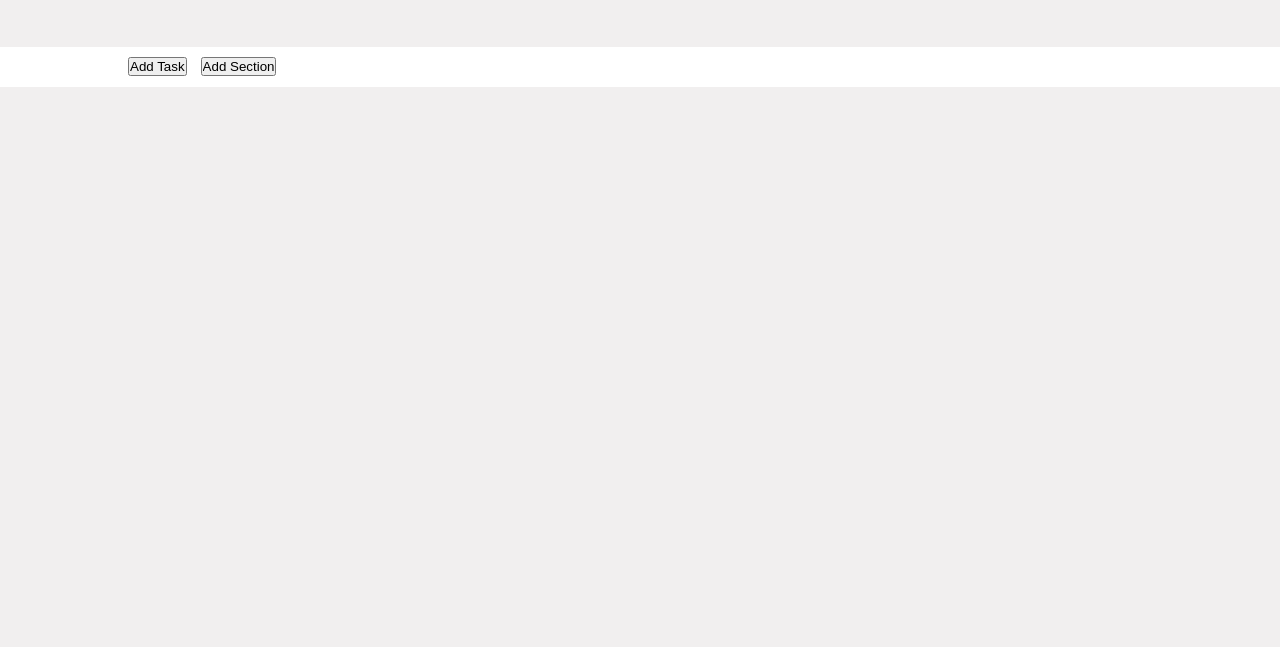
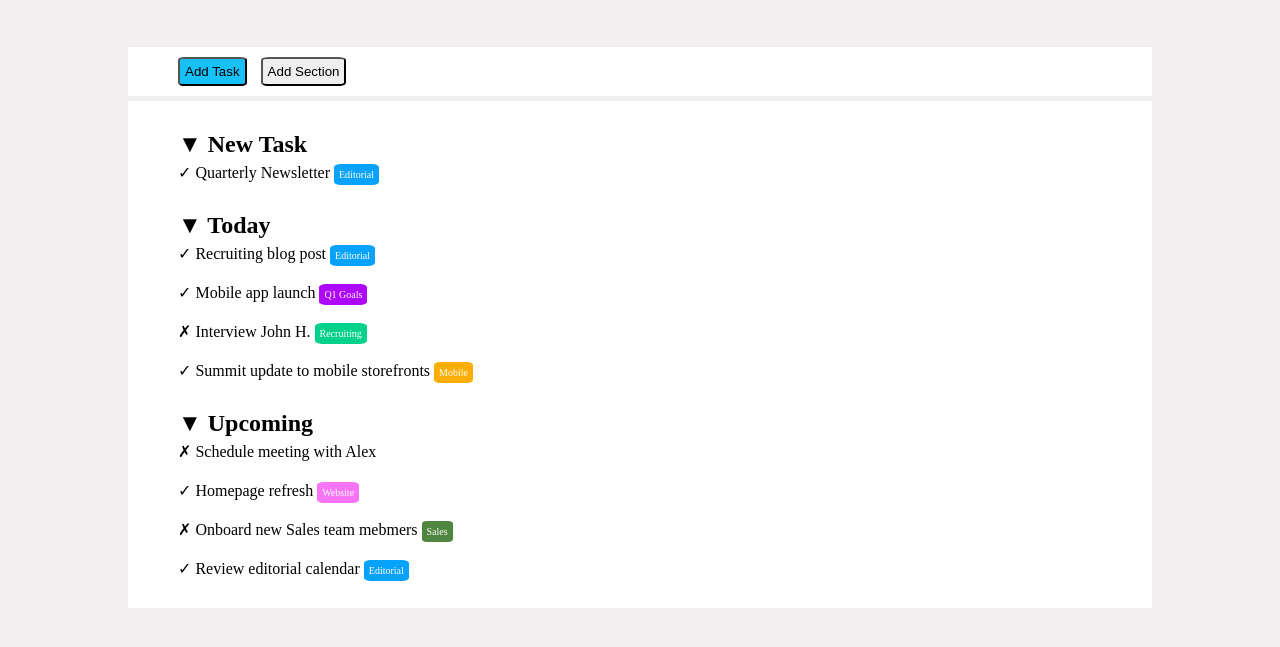
Before and after one commit to Vincenzo-23/html-css-toboolist, a plain HTML site: page index.html in a window 1280 px wide. Shown: the part 105-752 px from the top of the page. Drawn offline with Linux system fonts and the light colour scheme.

Commit message:
Final commit

```diff
--- a/css/style.css
+++ b/css/style.css
@@ -3,6 +3,18 @@
     padding: 0;
     box-sizing: border-box;
 }
+
+
+
+.container{
+    max-width: 1024px;
+    margin: 0 auto;
+    background-color: rgb(255, 255, 255);
+    padding-left: 50px;
+    }
+
+
+
 
 body{
     background-color: rgb(241, 239, 239);
@@ -28,18 +40,88 @@ margin-bottom: 50px;
     font-size: 62px;
 }
 
-.container{
-    max-width: 1024px;
-    margin: 0 auto;
-    }
 
 
-    nav{
-        background-color: white;
-        height: 40px;
+    .nav-button-blue{
+        margin: 10px;
+        margin-left: 0;
+        background-color: rgb(22, 193, 250);
+        border-radius: 10%;
+        padding: 5px;
     }
 
     .nav-button{
         margin: 10px;
         margin-left: 0;
+        border-radius: 10%;
+        padding: 5px;
     }
+
+
+
+
+    .new-task{
+        margin-top: 5px;
+        padding-bottom: 5px;
+        padding-top: 30px;
+    }
+
+
+
+    .list-voice{
+        padding-bottom: 20px;
+    }
+
+
+    .bottom-list-voice{
+        padding-bottom: 30px;
+    }
+
+
+    .today, .upcoming{
+        padding-bottom: 5px;
+    }
+
+
+
+
+
+    /* Colored Buttons Style */
+
+    .editorial-button,
+    .q1-goals-button,
+    .recruiting-button,
+    .mobile-button,
+    .website-button,
+    .sales-button{
+        border-radius: 15%;
+        padding: 5px;
+        font-size: 10px;
+        color: white;
+    }
+
+
+    .editorial-button{
+        background-color: rgb(6, 162, 252);
+    }
+
+    .q1-goals-button{
+        background-color: rgb(174, 6, 252);
+    }
+
+
+    .recruiting-button{
+        background-color: rgb(2, 209, 140);
+    }
+
+    .mobile-button{
+        background-color: rgb(252, 174, 6);
+    }
+
+    .website-button{
+        background-color: rgb(248, 117, 248);
+    }
+
+    .sales-button{
+        background-color: rgb(80, 134, 63);
+    }
--- a/index.html
+++ b/index.html
@@ -22,12 +22,13 @@
     </header>
 
 
+    <!-- Navigation Bar -->
 
     <nav>
 
         <div class="container">
 
-            <input class="nav-button" type="button" value="Add Task">
+            <input class="nav-button-blue" type="button" value="Add Task">
             <input class="nav-button" type="button" value="Add Section">
 
         </div>
@@ -40,19 +41,56 @@
     <main>
 
 
+        <!-- New Task section -->
+
         <section>
 
+            <div class="container">
 
+                <h2 class="new-task">&#9660; New Task</h2>
+                <div class="bottom-list-voice">&check; Quarterly Newsletter <span class="editorial-button">Editorial</span></div>
+
+            </div>
 
         </section>
 
 
+
+        <!-- Today section -->
+
         <section>
+
+            <div class="container">
+
+
+                <h2 class=today>&#9660; Today</h2>
+                <div class="list-voice">&check; Recruiting blog post <span class="editorial-button">Editorial</span></div>
+                <div class="list-voice">&check; Mobile app launch <span class="q1-goals-button">Q1 Goals</span></div>
+                <div class="list-voice">&cross; Interview John H. <span class="recruiting-button">Recruiting</span></div>
+                <div class="bottom-list-voice">&check; Summit update to mobile storefronts <span class="mobile-button">Mobile</span></div>
+
+
+            </div>
 
         </section>
 
 
+        <!-- Upcoming section -->
+
         <section>
+
+            <div class="container">
+
+
+                <h2 class=upcoming>&#9660; Upcoming</h2>
+                <div class="list-voice">&cross; Schedule meeting with Alex</div>
+                <div class="list-voice">&check; Homepage refresh <span class="website-button">Website</span></div>
+                <div class="list-voice">&cross; Onboard new Sales team mebmers <span class="sales-button">Sales</span></div>
+                <div class="bottom-list-voice">&check; Review editorial calendar <span class="editorial-button">Editorial</span></div>
+
+
+            </div>
+
 
         </section>
 
```
